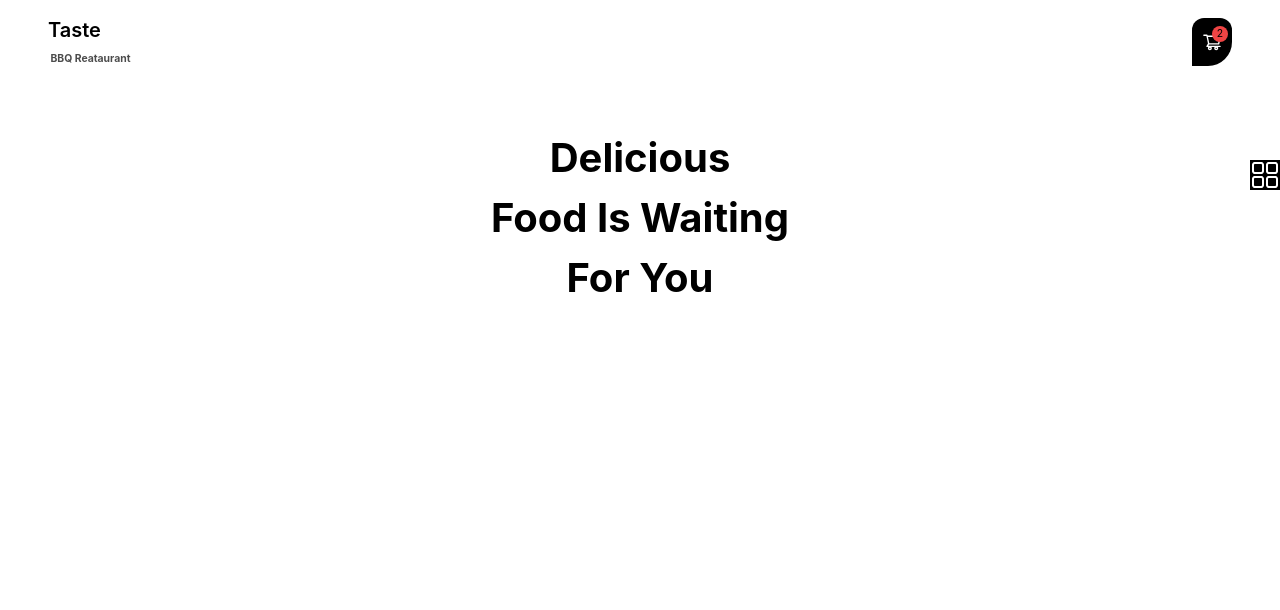
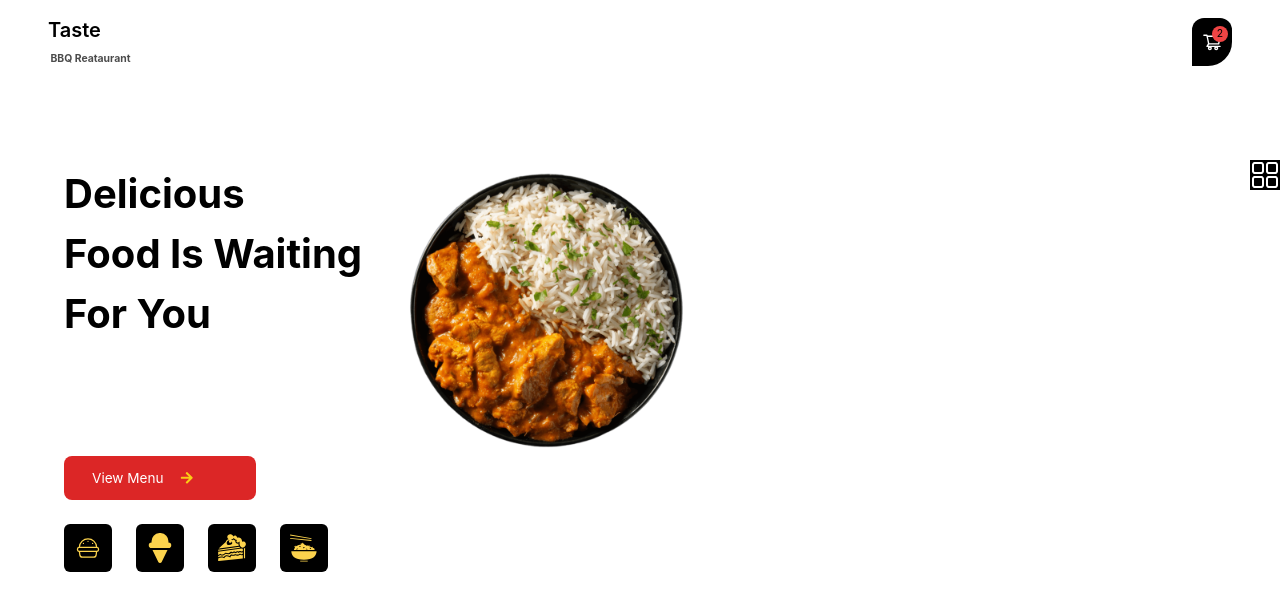
Before and after one commit to nrshakib/restaurant-website-react, a React (Create React App) app: page / in a window 1280 px wide. Shown: the top 610 px of the page. Built offline with nearby package versions, Linux system fonts and the light colour scheme.

Commit message:
header updates

```diff
--- a/src/Components/Header.jsx
+++ b/src/Components/Header.jsx
@@ -1,9 +1,15 @@
-import React from 'react';
+import React, { useEffect, useState } from 'react';
 import {AiOutlineShoppingCart} from 'react-icons/ai'
 
 const Header = () => {
+    const [scroll, setScroll] = useState(false);
+    useEffect(() => {
+        window.addEventListener('scroll', () => {
+            setScroll(window.scrollY > 20);
+       })
+    },[])
     return (
-        <div className='fixed top-0 left-0 w-full z-20'>
+        <div className={`${scroll ? 'bg-black shadow-sm' : ''}`}>
             <nav className="relative container mx-auto flex items-center justify-between py-4 px-2">
                 <div>
                     <h4 className='text-xl font-semibold mr-8'>Taste</h4>
--- a/src/Components/Home.jsx
+++ b/src/Components/Home.jsx
@@ -1,14 +1,33 @@
 import React from 'react';
+import { heroIcons } from '../Data'
+import foodBowl from '../images/food.png'
+import {FaArrowRight} from 'react-icons/fa'
 
 const Home = () => {
     return (
-        <div className="pt-[8rem]  flex items-center xl:justify-center justify-start flex-wrap"
+        <div className="mx-auto pt-[5rem] items-center xl:justify-center justify-start flex-wrap lg:px-16 px-4"
             id="home">
-            <div className="flex flex-col items-start gap-10">
-                <div className="sm:text-[2.5rem] text-[1.8rem] font-bold">
+            <div className="flex items-start gap-10">
+                <div className="text-start sm:text-[2.5rem] text-[1.8rem] font-bold">
                     Delicious <br/> Food Is Waiting <br/> For You
                 </div>
+                <div>
+                <img className='w-72 justify-self-center' src={foodBowl} alt="hero-img" />
             </div>
+            </div>
+            <div className='rounded-lg bg-red-600 p-3 w-1/6 mb-6 flex items-center gap-4 text-white text-[0.85rem]'>
+                <a href="#" className='ml-4'>View Menu</a>
+                <FaArrowRight className='text-yellow-400'/>
+            </div>
+            <div className="flex md:gap-6 gap-2">
+                {heroIcons.map((heroIcon, index) => {
+                    return (
+                        <div className='rounded-md bg-black w-12 h-12 text-amber-300 flex items-center justify-center
+                        md:text-3xl text-xl' key={index}>{heroIcon}</div>
+                    )
+                })}
+            </div>
+
         </div>
     );
 };
--- a/src/index.css
+++ b/src/index.css
@@ -15,9 +15,3 @@ code {
   font-family: source-code-pro, Menlo, Monaco, Consolas, 'Courier New',
     monospace;
 }
-
-/* @layer base{
-.section {
-    @apply container mx-auto pt-[8rem] lg: px-8 px-4
-  }
-} */
--- a/src/index.js
+++ b/src/index.js
@@ -10,8 +10,4 @@ root.render(
     <App />
   </React.StrictMode>
 );
-
-// If you want to start measuring performance in your app, pass a function
-// to log results (for example: reportWebVitals(console.log))
-// or send to an analytics endpoint. Learn more: https://bit.ly/CRA-vitals
 reportWebVitals();
```
Also changed, not shown: src/images/food.png (renamed from src/images/hero.png).
